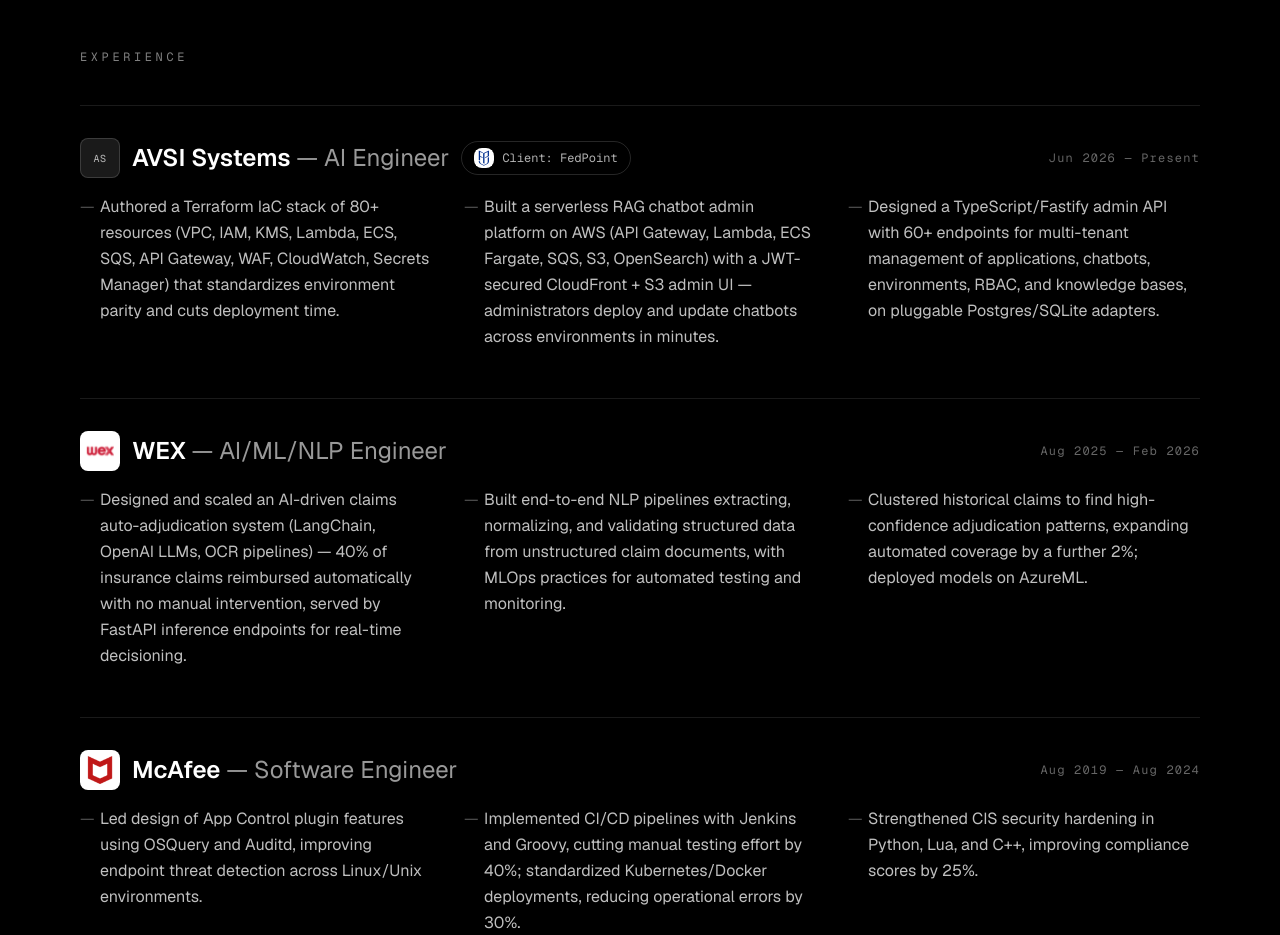
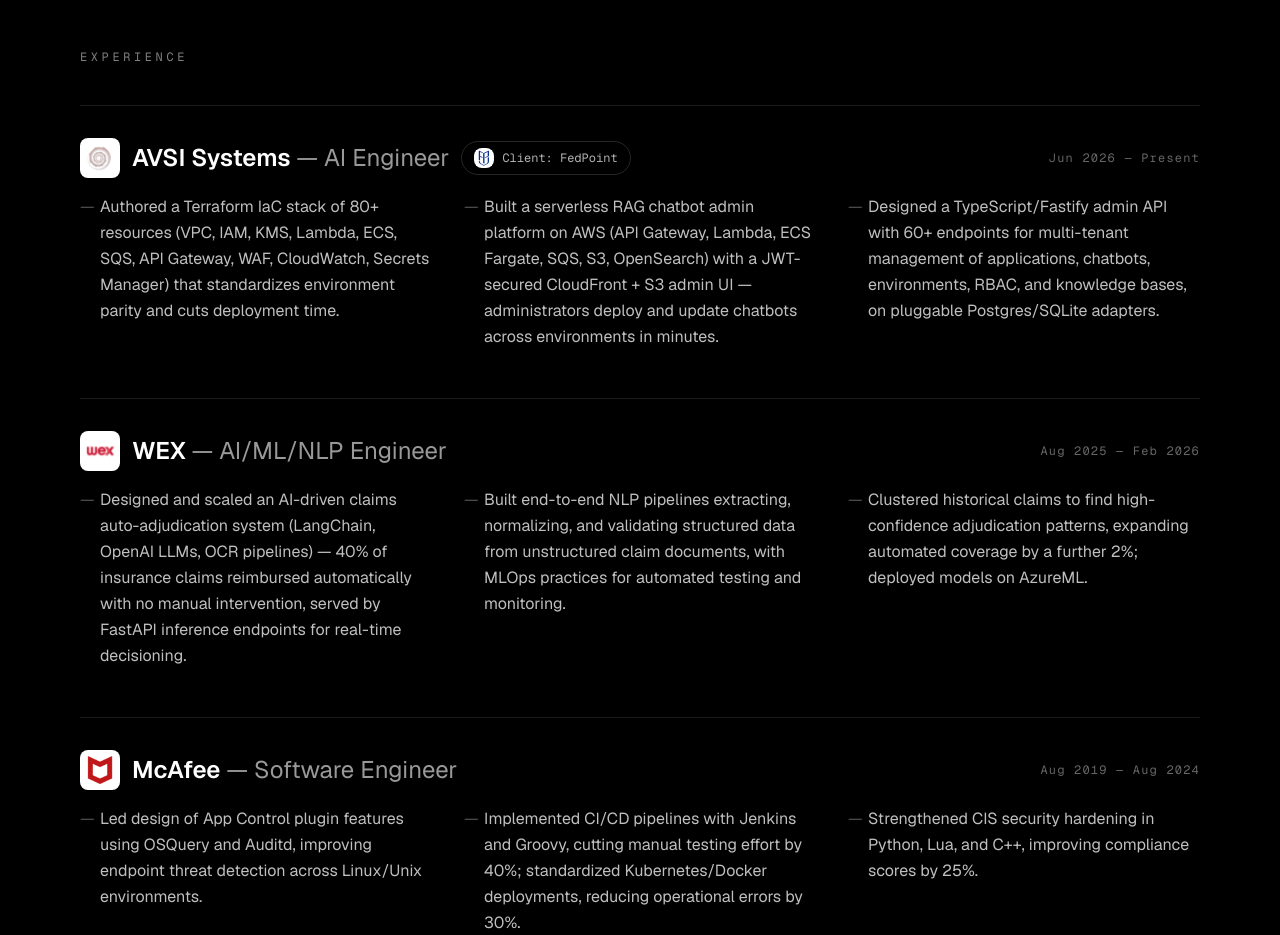
Before and after one commit to BillDhawal/portfolio, a Next.js app: page /proof-of-work in a window 1280 px wide. Shown: the part 4880-5815 px from the top of the page. Built offline with nearby package versions, Linux system fonts and the light colour scheme.

Commit message:
Add AVSI Systems logo
Crop the emblem out of the supplied artwork, square it with a transparent
background, and wire it into the experience timeline. Replaces the
initials fallback chip; drops the uncropped source image.

Co-Authored-By: Claude Opus 5 (1M context) <noreply@anthropic.com>

```diff
--- a/src/data/site.ts
+++ b/src/data/site.ts
@@ -240,6 +240,7 @@ export const experience: Role[] = [
     title: "AI Engineer",
     period: "Jun 2026 — Present",
     location: "Portsmouth, NH",
+    logo: "/logos/avsi.png",
     client: { name: "FedPoint", logo: "/logos/fedpoint.png" },
     bullets: [
       "Authored a Terraform IaC stack of 80+ resources (VPC, IAM, KMS, Lambda, ECS, SQS, API Gateway, WAF, CloudWatch, Secrets Manager) that standardizes environment parity and cuts deployment time.",
```
Also changed, not shown: public/logos/avsi.png (added), public/logos/image.png (deleted).
